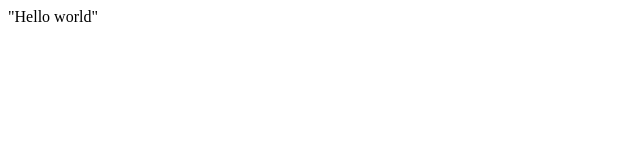
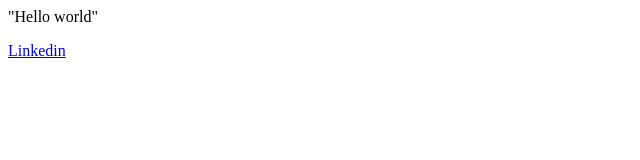
Before and after one commit to Harsh-pepe/Harsh-pepe.github.io, a plain HTML site: page index.html in a window 1280 px wide. Shown: the full height of the page, 0-640 px from the left. Drawn offline with Linux system fonts and the light colour scheme.

Commit message:
Update index.html

```diff
--- a/index.html
+++ b/index.html
@@ -1,3 +1,4 @@
 <html>
 <p>"Hello world"</p>
+<a href="https://www.linkedin.com/in/harshwardhan-singh-rathore-6345921a2">Linkedin</a>
 </html>
```
